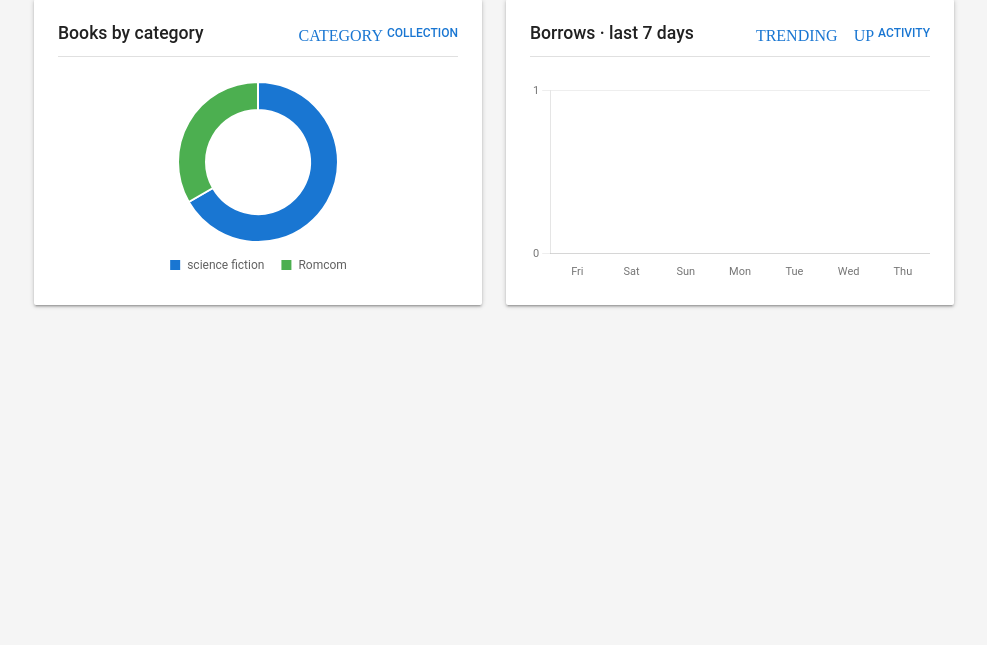
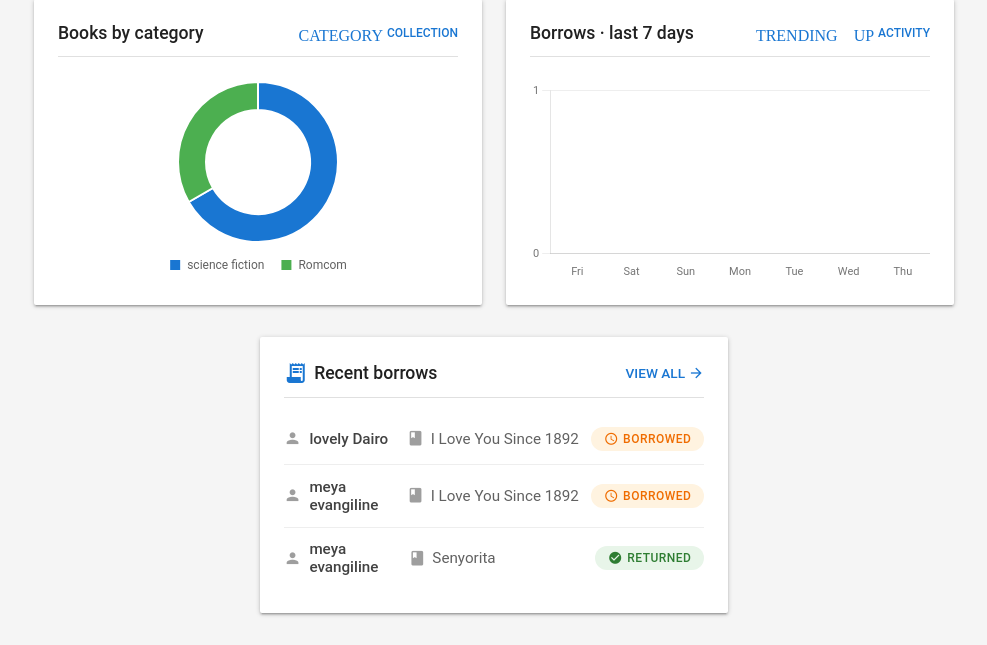
Before and after one commit to itsmeurky/it30b, a PHP site: page /dashboard.php in a window 1280 px wide. Shown: the part 297-942 px from the top of the page, without its empty margins (146-1133 px from the left). Before the commit the page ends 605 px from the top, so only its background shows below. Run offline with PHP 8.4, Linux system fonts and the light colour scheme; data comes from the database, SQL or seed files in the repository.

Commit message:
added a recent barrow for dashbard CODEBLOCK2

```diff
--- a/dashboard.php
+++ b/dashboard.php
@@ -334,6 +334,44 @@ try {
 
 </div>
 
+<!-- RECENT BORROWS -->
+<div class="recent-borrows">
+    <div class="recent-header">
+        <h3>
+            <span class="material-icons">receipt_long</span>
+            Recent borrows
+        </h3>
+        <a href="#">
+            view all
+            <span class="material-icons">arrow_forward</span>
+        </a>
+    </div>
+    <?php if (empty($recentBorrows)): ?>
+        <div class="borrow-row" style="color:#9e9e9e; justify-content:center;">
+            No borrow records yet.
+        </div>
+    <?php else: ?>
+        <?php foreach ($recentBorrows as $row): ?>
+            <div class="borrow-row">
+                <div class="borrow-student">
+                    <span class="material-icons">person</span>
+                    <?= htmlspecialchars($row['student_first_name'] . ' ' . $row['student_last_name']) ?>
+                </div>
+                <div class="borrow-book">
+                    <span class="material-icons">book</span>
+                    <?= htmlspecialchars($row['book_title']) ?>
+                </div>
+                <div class="borrow-status <?= $row['borrow_return_date'] ? 'returned' : 'borrowed' ?>">
+                    <span class="material-icons">
+                        <?= $row['borrow_return_date'] ? 'check_circle' : 'schedule' ?>
+                    </span>
+                    <?= $row['borrow_return_date'] ? 'Returned' : 'Borrowed' ?>
+                </div>
+            </div>
+        <?php endforeach; ?>
+    <?php endif; ?>
+</div>
+
 </body>
 <script>
     (function() {
--- a/includes/navbar.php
+++ b/includes/navbar.php
@@ -53,6 +53,21 @@ for ($i = 6; $i >= 0; $i--) {
     $dailyBorrows[] = $borrowByDay[$date] ?? 0;
 }
 
+// ---------- 4. RECENT BORROWS ----------
+
+$recentStmt = $pdo->query("
+    SELECT
+        s.student_first_name,
+        s.student_last_name,
+        b.book_title,
+        br.borrow_return_date
+    FROM borrow br
+    INNER JOIN students s ON br.student_id = s.student_id
+    INNER JOIN books b ON br.book_id = b.book_id
+    ORDER BY br.borrow_id DESC
+    LIMIT 5
+");
+$recentBorrows = $recentStmt->fetchAll();
 ?>
 
 <!-- Material Icon -->
```
